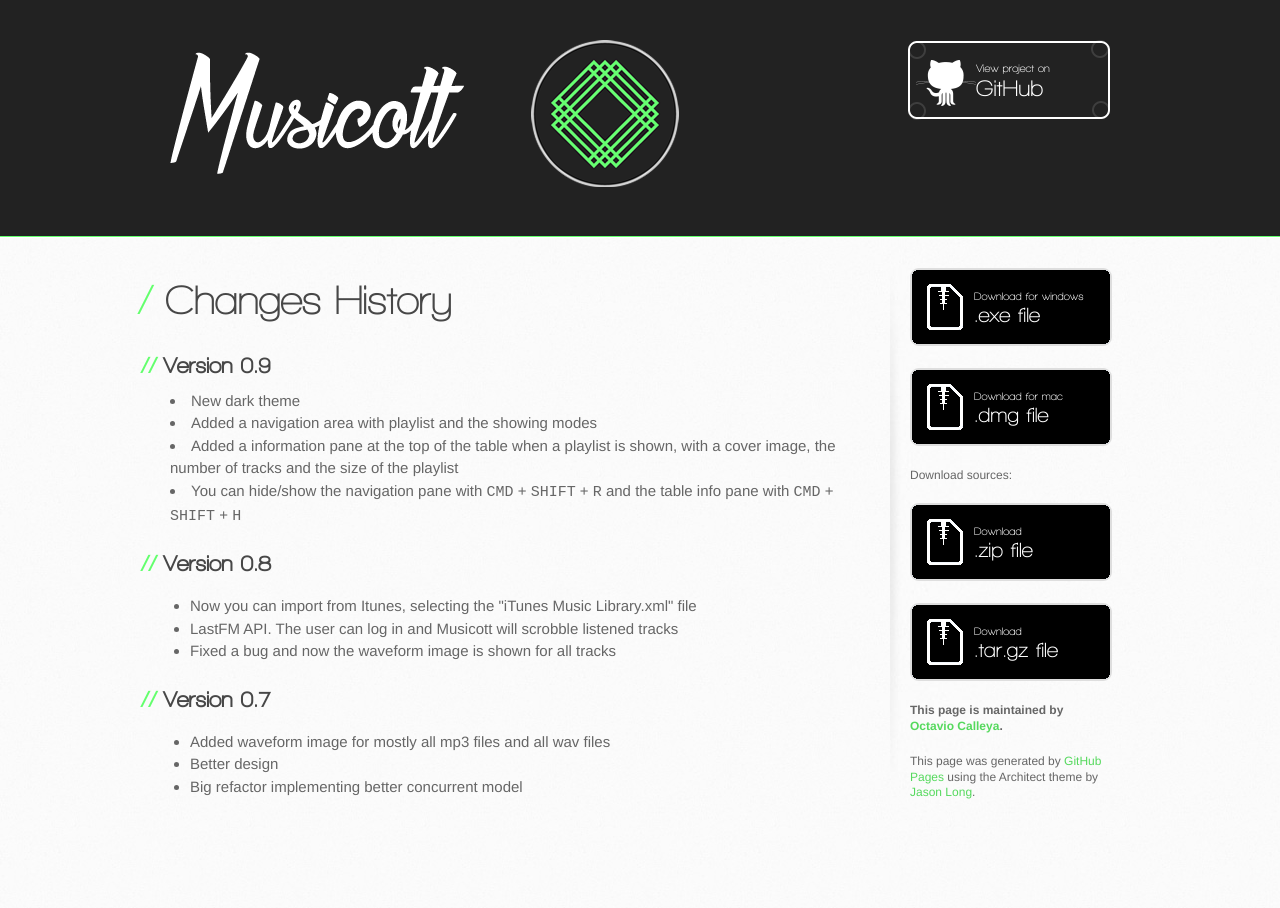
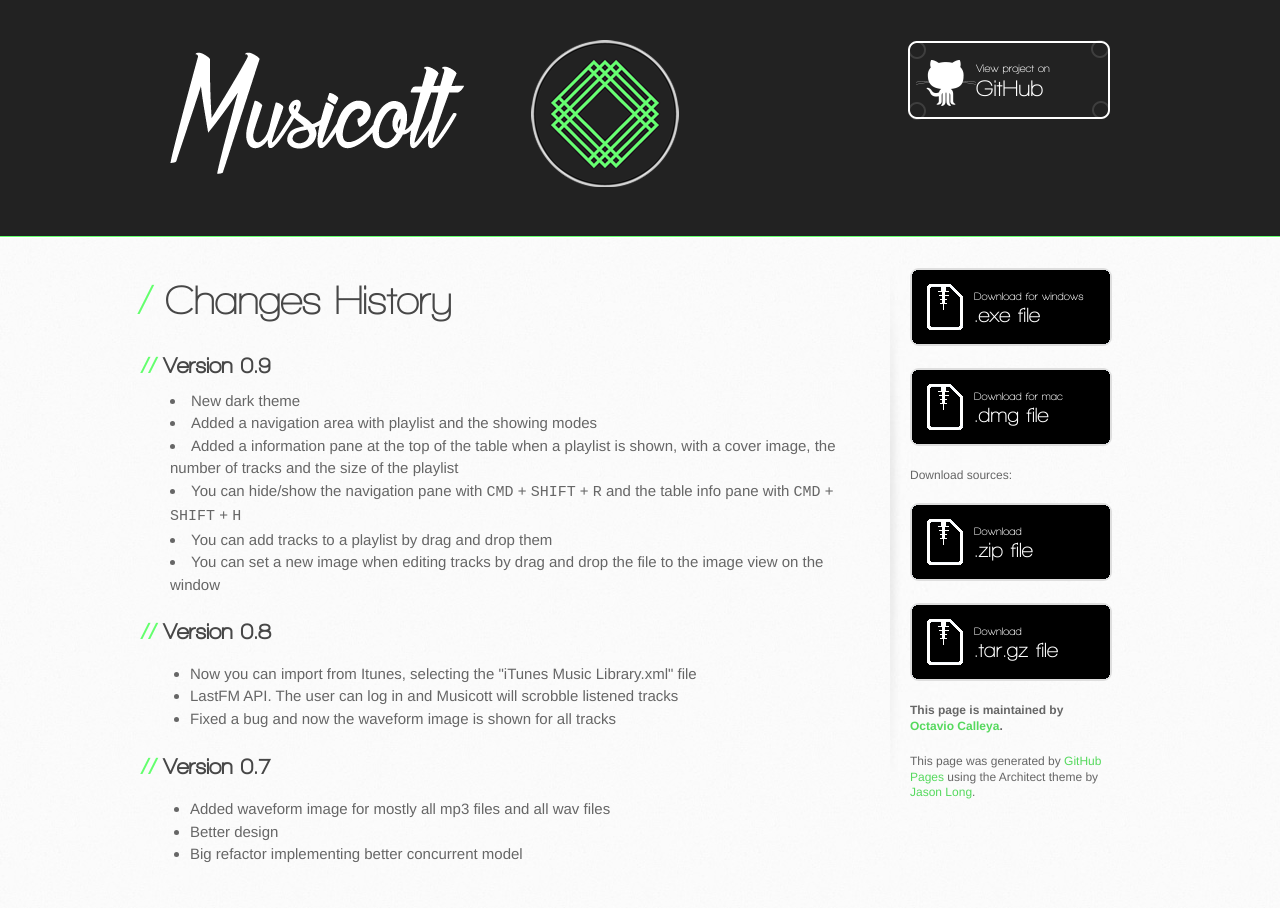
Before and after one commit to octaviospain/Musicott, a Jekyll site: the page built from changes.html, in a window 1280 px wide. Built offline with Jekyll 4.4.1, drawn with Linux system fonts in a browser that asks for light colours.

```diff
--- a/changes.html
+++ b/changes.html
@@ -10,6 +10,8 @@ title: Changes history
 	<li>Added a information pane at the top of the table when a playlist is shown, with a cover image, the number of tracks and the size of the playlist</li>
 	<li>You can hide/show the navigation pane with <kbd>CMD</kbd> + <kbd>SHIFT</kbd> + <kbd>R</kbd>
 		and the table info pane with <kbd>CMD</kbd> + <kbd>SHIFT</kbd> + <kbd>H</kbd></li>
+	<li>You can add tracks to a playlist by drag and drop them</li>
+	<li>You can set a new image when editing tracks by drag and drop the file to the image view on the window</li>
 <h2>Version 0.8</h2>
 <ul>
 	<li>Now you can import from Itunes, selecting the "iTunes Music Library.xml" file</li>
```
Also changed, not shown: index.md (+2 -0 lines).
